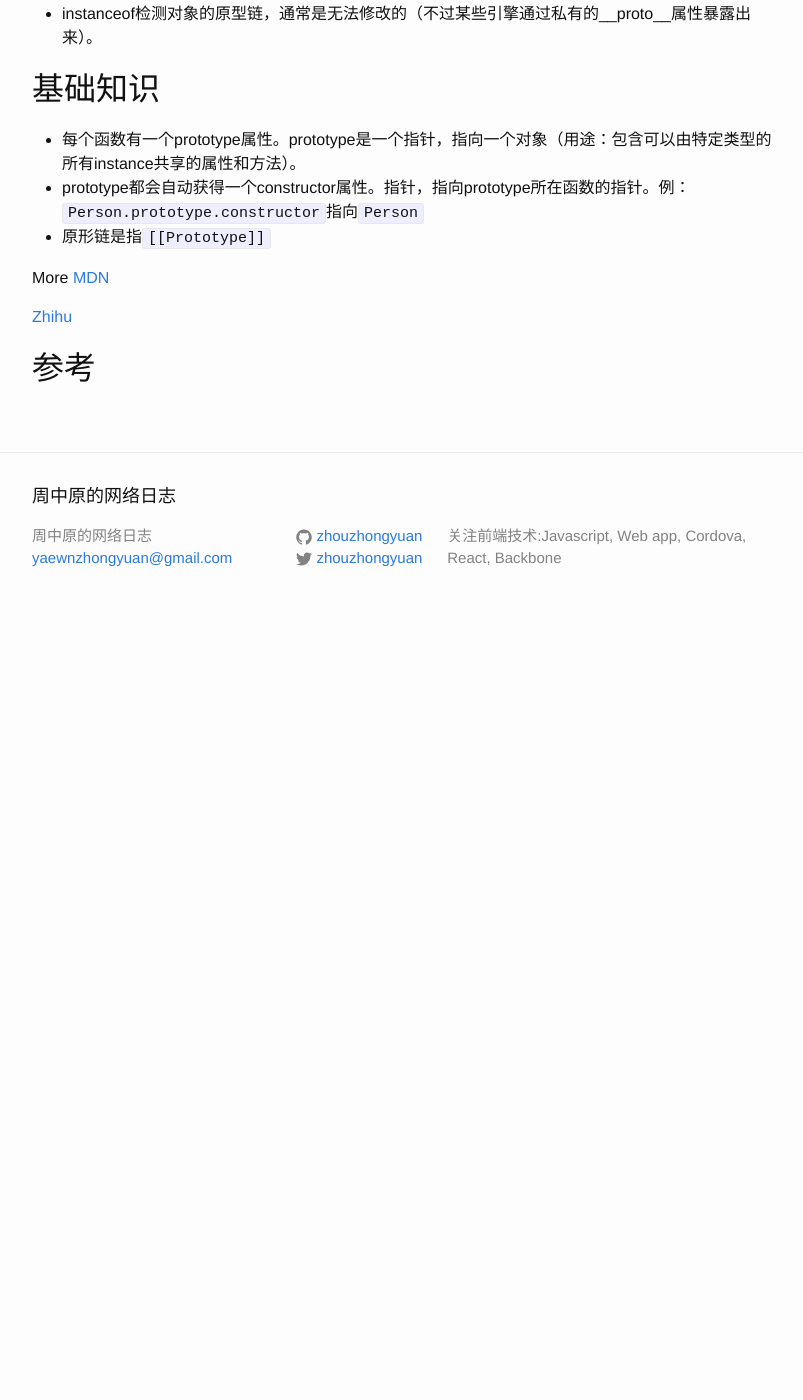
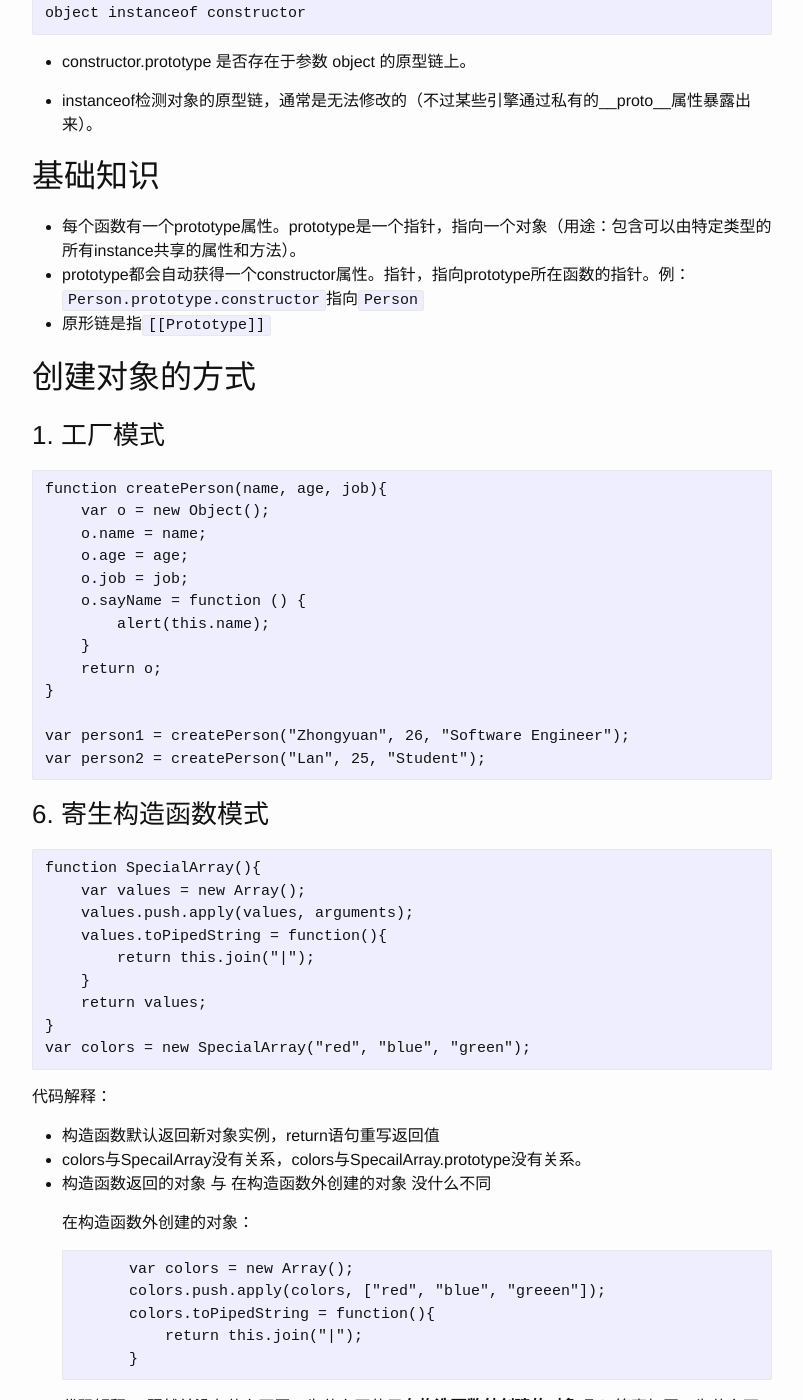
Before and after one commit to zhouzhongyuan/zhouzhongyuan.github.io, a Jekyll site: the page built from _posts/2016-10-26-创建对象.md, in a window 1280 px wide and 1400 px high, scrolled down 749 px. Shown: the whole window, without its empty margins (238-1041 px from the left). Built offline with Jekyll 4.4.1, drawn with Linux system fonts in a browser that asks for light colours; comment, search, counter and statistics services are not loaded; before the commit the page ends 1379 px from its top, so only the background shows below that; some of the changed text lies outside the part shown.

Commit message:
change 创建对象

````diff
--- a/_posts/2016-10-26-创建对象.md
+++ b/_posts/2016-10-26-创建对象.md
@@ -26,6 +26,8 @@ categories: dependence
 - 每个数据类型都有constructor属性，除非显式delete掉。
 返回其构造函数。
 
+总结：几乎没有。知乎上有人说：为了将实例的构造器的圆形对象暴露出来，例如你写了一个插件，别人得到都是你实例化后的对象，如果别人想扩展对象，就可以使用instance.constructor.protype去改变或者扩展圆形对象。
+
 ② instanceof方法。
 
 ```
@@ -43,8 +45,60 @@ object instanceof constructor
 - 原形链是指`[[Prototype]]`
 
 
+## 创建对象的方式
+
+### 1. 工厂模式
+
+```
+function createPerson(name, age, job){
+    var o = new Object();
+    o.name = name;
+    o.age = age;
+    o.job = job;
+    o.sayName = function () {
+        alert(this.name);
+    }
+    return o;
+}
+
+var person1 = createPerson("Zhongyuan", 26, "Software Engineer");
+var person2 = createPerson("Lan", 25, "Student");
+```
+### 6. 寄生构造函数模式
+
+```
+function SpecialArray(){
+    var values = new Array();
+    values.push.apply(values, arguments);
+    values.toPipedString = function(){
+        return this.join("|");
+    }
+    return values;
+}
+var colors = new SpecialArray("red", "blue", "green");
+```
+代码解释：
+- 构造函数默认返回新对象实例，return语句重写返回值
+- colors与SpecailArray没有关系，colors与SpecailArray.prototype没有关系。
+- 构造函数返回的对象 与 在构造函数外创建的对象 没什么不同
+
+    在构造函数外创建的对象：
+    ```
+        var colors = new Array();
+        colors.push.apply(colors, ["red", "blue", "greeen"]);
+        colors.toPipedString = function(){
+            return this.join("|");
+        }
+    ```
+    代码解释： 既然并没有什么不同，为什么不使用**在构造函数外创建的对象**呢？ 答案如同，为什么不使用**new Object()**,而使用**工厂模式**？ 答：避免大量重复代码。
+- 为什么要使用new？
+    我认为使用不使用`new`没有什么区别，可以不用。
 
 
+目的和应用：为原生JavaScript数据类型添加新的方法，并且不影响原生Javascript的结构。例如，Array 和SpecialArray。画外音，添加新方法的话可以`Array.prototype.toPipedString = function(){return this.join("|");}`,但是这种方式会影响所有的Array。
+
+与“1.工厂模式”的区别与联系：
+- 定义完全相同，使用不同，一个是new， 一个是function执行。
 
 More
 [MDN](https://developer.mozilla.org/en-US/docs/Web/JavaScript/Reference/Global_Objects/Object/constructor)
````
